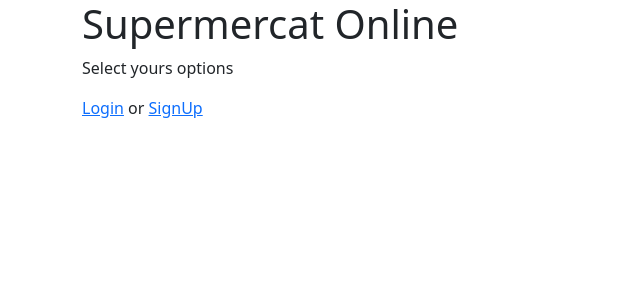
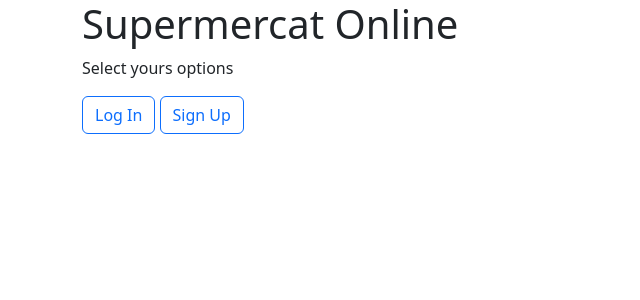
Before and after one commit to MilesVorkosigan/M7-UF2, a PHP site: page / in a window 1280 px wide. Shown: the top 300 px of the page, without its empty margins (0-640 px from the left). Run offline with PHP 8.4, Linux system fonts and the light colour scheme.

Commit message:
canvis index

```diff
--- a/index.php
+++ b/index.php
@@ -10,8 +10,8 @@
     <link rel="icon" type="image/ico" href="imatges/favicon.ico" />
     <!--CSS-->
     <link rel="stylesheet" href="stylesCss/styles.css" type="text/css" />
-     <!--Bootstrap-->
-     <link href="https://cdn.jsdelivr.net/npm/bootstrap@5.3.3/dist/css/bootstrap.min.css" rel="stylesheet" integrity="sha384-QWTKZyjpPEjISv5WaRU9OFeRpok6YctnYmDr5pNlyT2bRjXh0JMhjY6hW+ALEwIH" crossorigin="anonymous">
+    <!--Bootstrap-->
+    <link href="https://cdn.jsdelivr.net/npm/bootstrap@5.3.3/dist/css/bootstrap.min.css" rel="stylesheet" integrity="sha384-QWTKZyjpPEjISv5WaRU9OFeRpok6YctnYmDr5pNlyT2bRjXh0JMhjY6hW+ALEwIH" crossorigin="anonymous">
     <title>Start</title>
 </head>
 
@@ -21,8 +21,8 @@
             <h1>Supermercat Online</h1>
             <p>Select yours options</p>
             <div class="options">
-                <a href="login.php">Login</a> or
-                <a href="signup.php">SignUp</a>
+            <button type="button" class="btn btn-outline-primary">Log In</button>
+            <button type="button" class="btn btn-outline-primary">Sign Up</button>
             </div>
         </div>
     </div>
@@ -30,4 +30,5 @@
 </body>
 <!--script Bootstrap-->
 <script src="https://cdn.jsdelivr.net/npm/bootstrap@5.3.3/dist/js/bootstrap.bundle.min.js" integrity="sha384-YvpcrYf0tY3lHB60NNkmXc5s9fDVZLESaAA55NDzOxhy9GkcIdslK1eN7N6jIeHz" crossorigin="anonymous"></script>
+
 </html>
```
